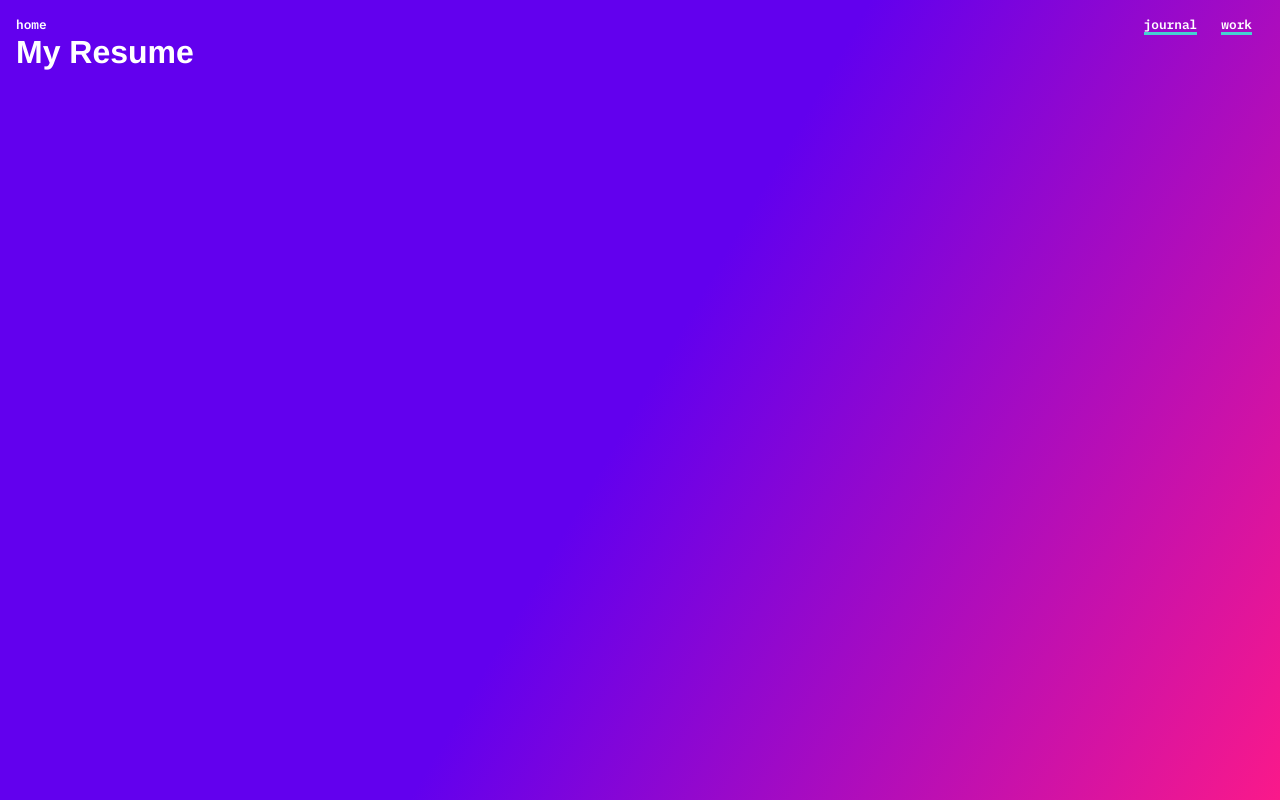
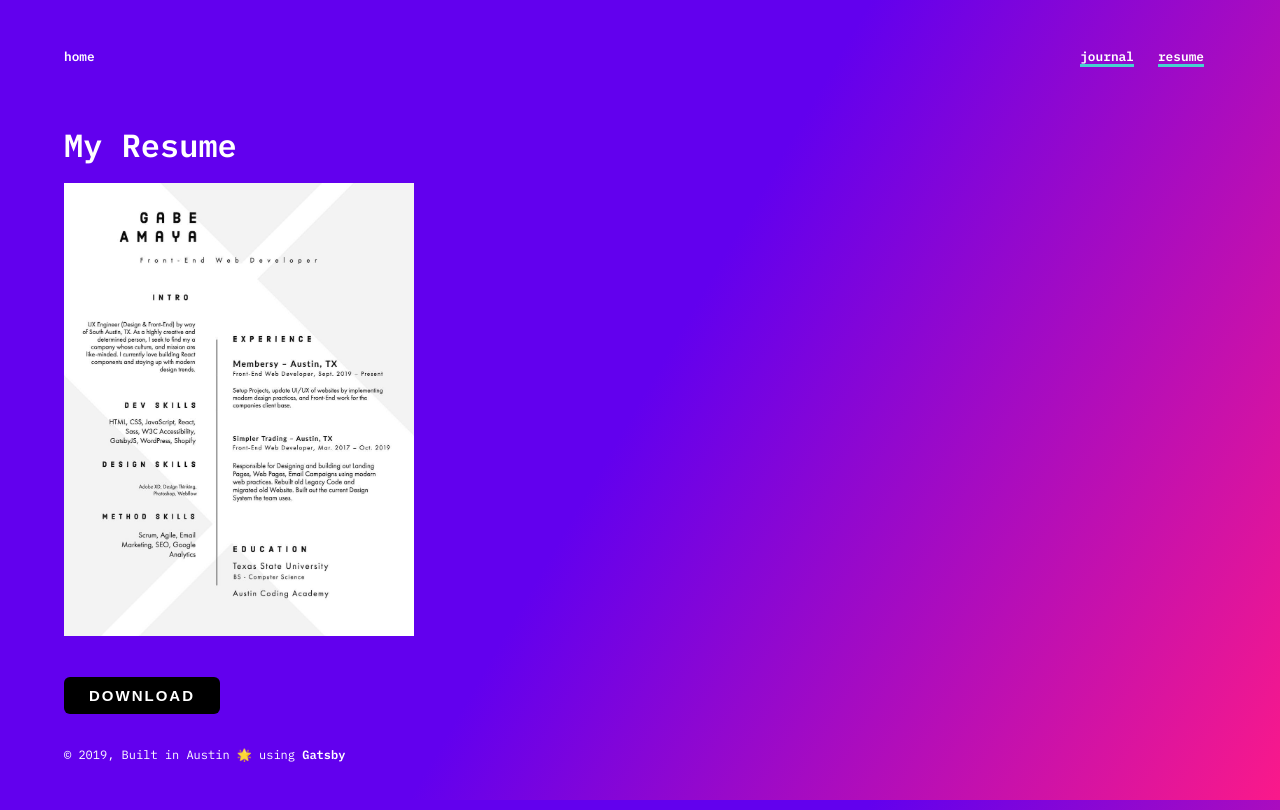
Before and after one commit to CodingGabe/creative.gabe-blog, a Gatsby site: page /resume in a window 1280 px wide. Built offline with nearby package versions, Linux system fonts and the light colour scheme; Gatsby itself is replaced by a stand-in of ours; some packages are replaced by stand-ins of ours.

Commit message:
add resume and resume page

```diff
--- a/src/components/Header.js
+++ b/src/components/Header.js
@@ -67,7 +67,7 @@ const Header = () => (
         activeClassName="nav__link"
         target="_blank"
       >
-        work
+        resume
       </Link>
       {/* <Link
         to="/blog"
--- a/src/pages/resume.js
+++ b/src/pages/resume.js
@@ -1,12 +1,35 @@
 import React from "react"
-import { Link } from "gatsby"
-import Header from "../components/Header"
+import Wrapper from "../components/layout"
+import Button from "../components/button"
+import { useStaticQuery, graphql } from "gatsby"
+import Image from "gatsby-image"
 
 import "../scss/index.scss"
 
-export default () => (
-  <div>
-    <Header></Header>
-    <h1>My Resume</h1>
-  </div>
-)
+export default () => {
+  const data = useStaticQuery(graphql`
+    query {
+      resume: file(absolutePath: { regex: "/resume-dev.jpg/" }) {
+        childImageSharp {
+            fixed(width: 350) {
+            ...GatsbyImageSharpFixed
+          }
+        }
+      }
+    }
+  `)
+  return (
+    <Wrapper>
+      <div className="u-flex_row">
+        <h1 style={{ marginBottom: "20px" }}>My Resume</h1>
+        <Image
+            fixed={data.resume.childImageSharp.fixed}
+            alt="Resume 2019"
+        />
+        <a href="https://drive.google.com/file/d/1M_44Nc8bL4zBnnIdS9I8LZuWX4RXStY_/view?usp=sharing" target="_blank">
+          <Button marginTop="35px">Download</Button>
+        </a>
+      </div>
+    </Wrapper>
+  )
+}
```
Also changed, not shown: content/assets/resume-dev.jpg (added), 1 other file.
